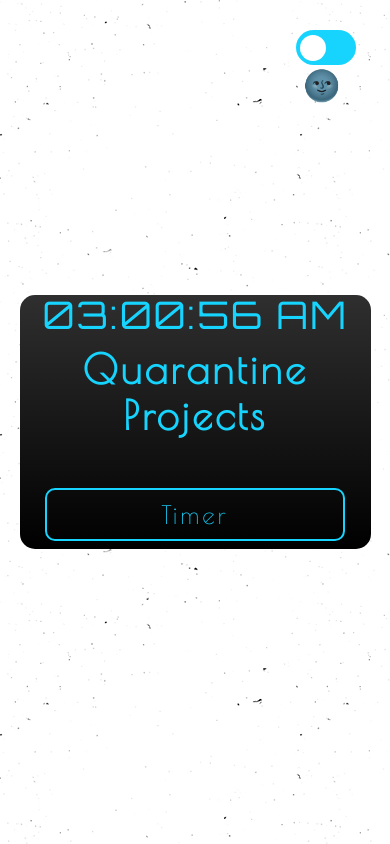
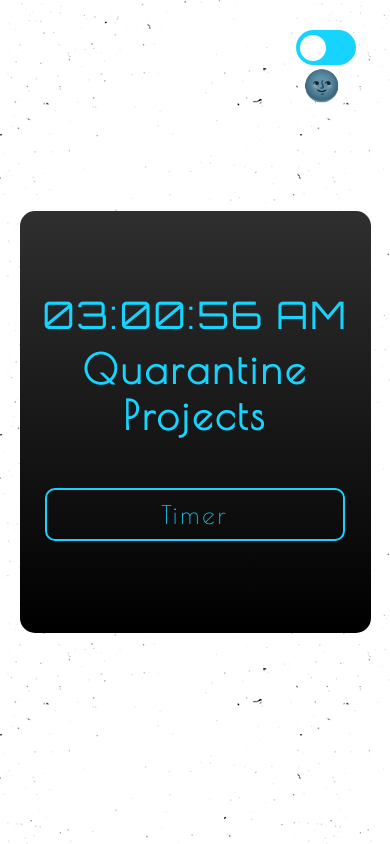
Before and after one commit to cesarcast1llo/quarantine-projects, a website: page index.html in a window 390 px wide. Drawn offline with nearby package versions, Linux system fonts and the light colour scheme.

Commit message:
iphone 7 test issue

```diff
--- a/assets/styles/index.scss
+++ b/assets/styles/index.scss
@@ -149,13 +149,13 @@ body {
     justify-content: center;
     background: linear-gradient(0deg, #000000, #2f2f2f);
     width: 98vw;
-    height: 30vh;
+    height: 40vh;
     border-radius: 15px;
 
     @media (min-width: 375px) {
       margin: 0;
       width: 90vw;
-      height: 30vh;
+      height: 50vh;
     }
 
     @media (min-width: 580px) {
```
Also changed, not shown: assets/styles/index.css.
